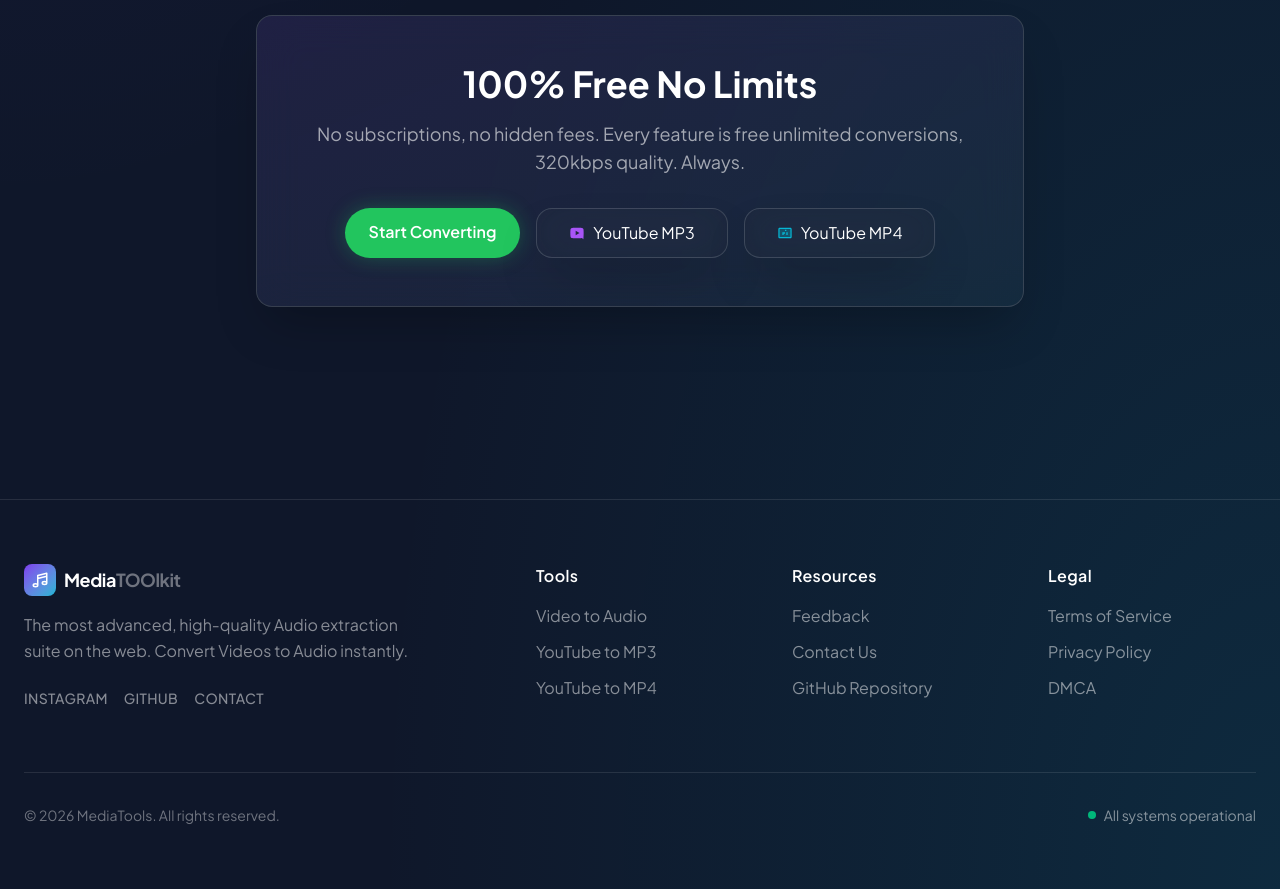
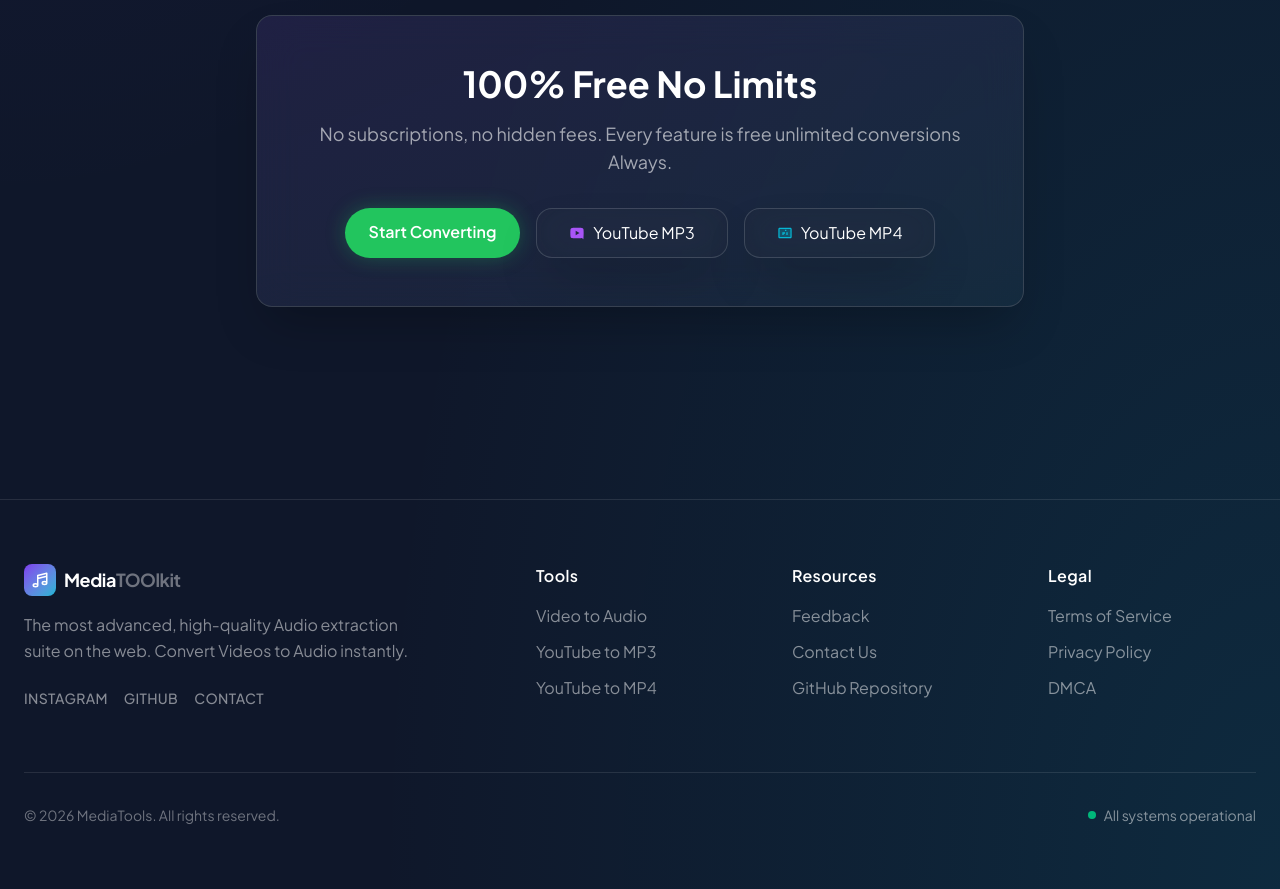
Before and after one commit to arman-somani/mediatools, a Next.js app in the folder frontend/: page / in a window 1280 px wide. Shown: the part 1420-2309 px from the top of the page. Built offline with nearby package versions, Linux system fonts and the light colour scheme; no server answers.

Commit message:
Auto-sync updates

```diff
--- a/frontend/src/app/page.tsx
+++ b/frontend/src/app/page.tsx
@@ -146,7 +146,7 @@
                 100% Free No Limits
               </h2>
               <p className="text-white/60 text-base md:text-lg mb-8">
-                No subscriptions, no hidden fees. Every feature is free  unlimited conversions, 320kbps quality. Always.
+                No subscriptions, no hidden fees. Every feature is free  unlimited conversions Always.
               </p>
               <div className="flex flex-col sm:flex-row gap-3 md:gap-4 justify-center flex-wrap w-full">
                 <Link href="/converter" className="btn-primary px-6 md:px-8 py-3 rounded-xl w-full sm:w-auto text-center">
```
